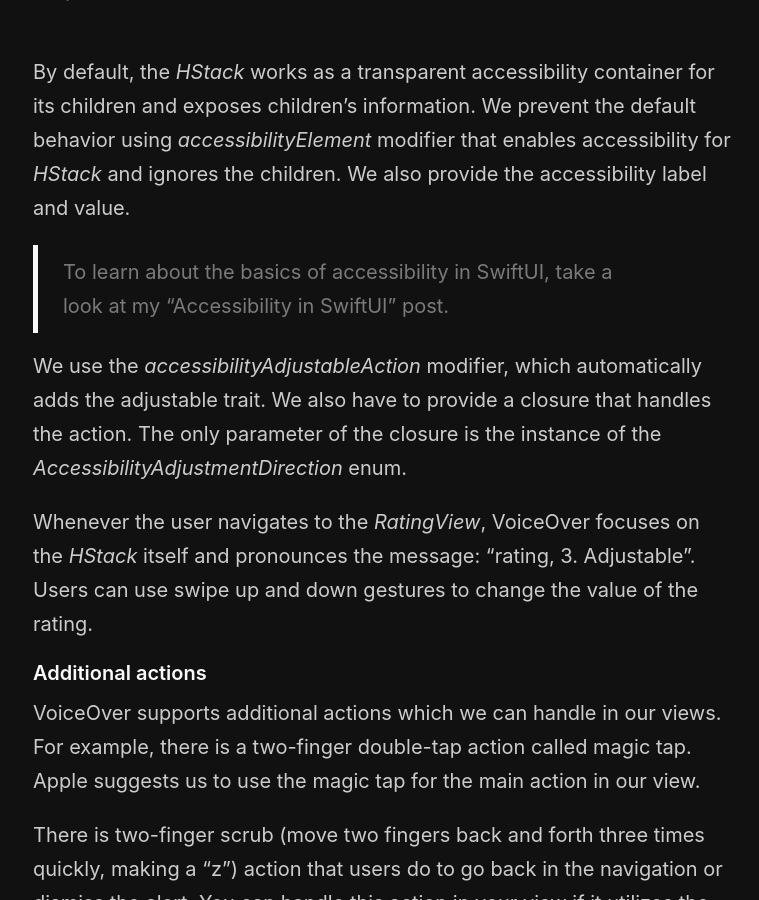
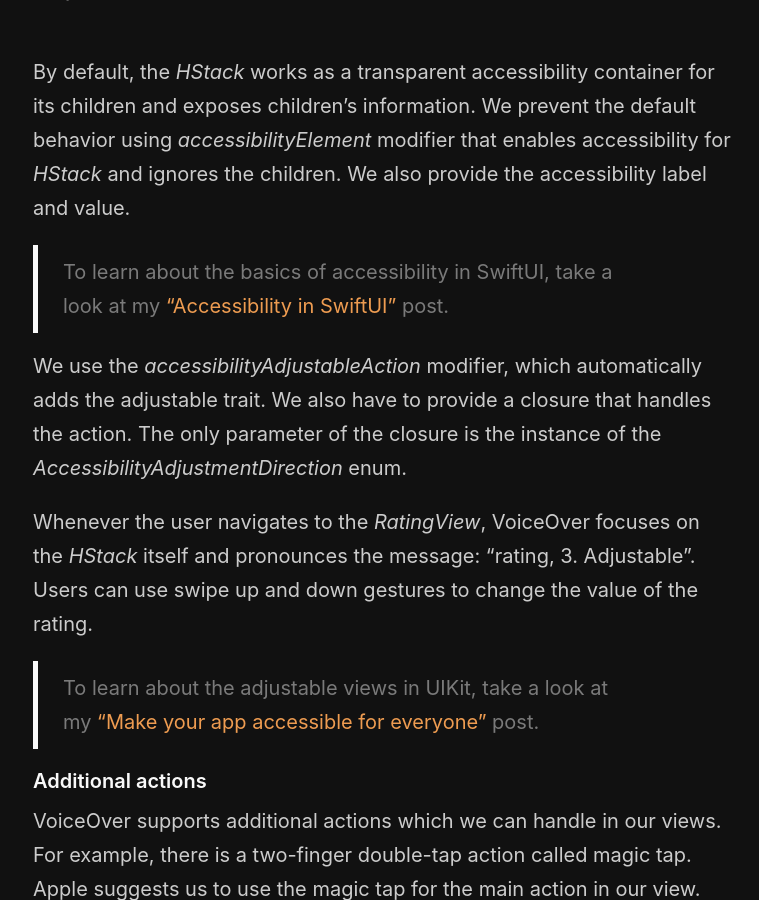
Before and after one commit to mecid/mecid.github.io, a Jekyll site: the page built from _posts/2021-04-15-accessibility-actions-in-swiftui.md, in a window 1280 px wide and 900 px high, scrolled down 1957 px. Shown: the whole window, without its empty margins (257-1016 px from the left). Built offline with Jekyll 4.4.1, drawn with Linux system fonts in a browser that asks for light colours.

Commit message:
reference posts added to accessibility actions post

```diff
--- a/_posts/2021-04-15-accessibility-actions-in-swiftui.md
+++ b/_posts/2021-04-15-accessibility-actions-in-swiftui.md
@@ -65,11 +65,13 @@ struct RatingView: View {
 
 By default, the *HStack* works as a transparent accessibility container for its children and exposes children's information. We prevent the default behavior using *accessibilityElement* modifier that enables accessibility for *HStack* and ignores the children. We also provide the accessibility label and value.
 
-> To learn about the basics of accessibility in SwiftUI, take a look at my "Accessibility in SwiftUI" post.
+> To learn about the basics of accessibility in SwiftUI, take a look at my ["Accessibility in SwiftUI"](/2019/09/10/accessibility-in-swiftui/) post.
 
 We use the *accessibilityAdjustableAction* modifier, which automatically adds the adjustable trait. We also have to provide a closure that handles the action. The only parameter of the closure is the instance of the *AccessibilityAdjustmentDirection* enum.
 
 Whenever the user navigates to the *RatingView*, VoiceOver focuses on the *HStack* itself and pronounces the message: "rating, 3. Adjustable". Users can use swipe up and down gestures to change the value of the rating.
+
+> To learn about the adjustable views in UIKit, take a look at my ["Make your app accessible for everyone"](/2018/07/09/make-your-app-accessible-for-everyone/) post.
 
 #### Additional actions
 VoiceOver supports additional actions which we can handle in our views. For example, there is a two-finger double-tap action called magic tap. Apple suggests us to use the magic tap for the main action in our view.
```
